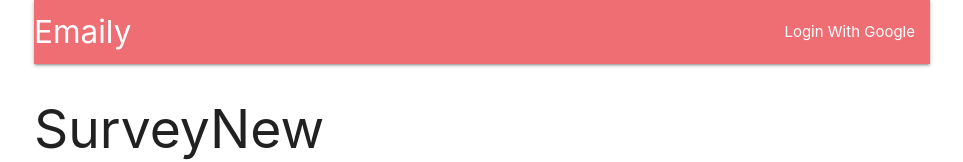
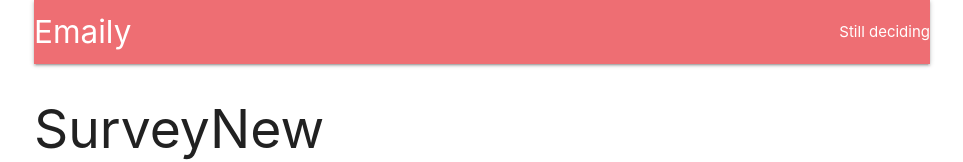
Before and after one commit to halimaMo/My-survey-website, a React (Create React App) app in the folder client/: page /surveys/new in a window 1280 px wide. Shown: the top 162 px of the page, without its empty margins (158-1121 px from the left). Built offline with nearby package versions, Linux system fonts and the light colour scheme; no server answers.

Commit message:
currentuser

```diff
--- a/client/src/components/Header.js
+++ b/client/src/components/Header.js
@@ -1,6 +1,18 @@
 import React, { Component } from 'react';
-import { connect } from'react-redux';
+import { connect } from 'react-redux';
 class Header extends Component {
+    renderContent(){
+        switch(this.props.auth){
+            case null:
+                return 'Still deciding';
+            case false:
+                return 'Im logged out';
+            default:
+                return ' Im logged in';
+        }
+
+    }
+
     render() {
         console.log(this.props);
         return (
@@ -10,9 +22,7 @@
                         Emaily
                     </a>
                     <ul className="right">
-                        <li>
-                            <a>Login With Google</a>
-                        </li>
+                       {this.renderContent()}
                     </ul>
                 </div>
             </nav>
```
